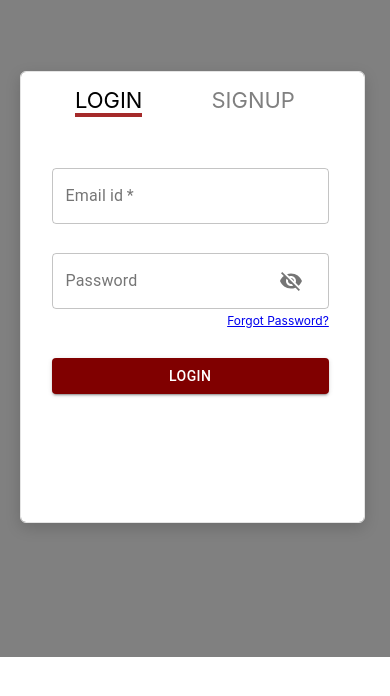
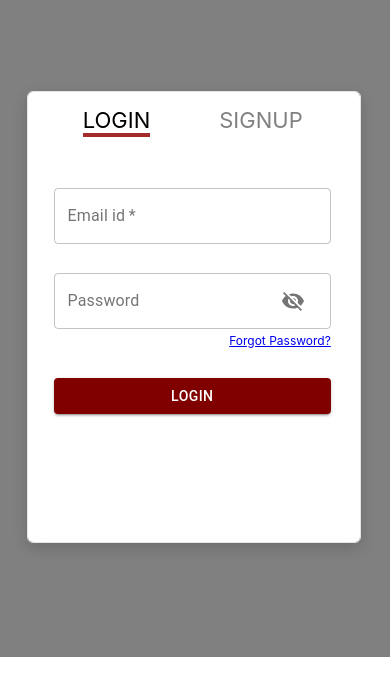
Before and after one commit to jitesh456/BookStoreUserUI, a React (Create React App) app: page / in a window 390 px wide. Shown: the top 696 px of the page. Built offline with nearby package versions, Linux system fonts and the light colour scheme.

Commit message:
REFACTORED:Css of User Login and Registration page

```diff
--- a/src/css/UserLogin.css
+++ b/src/css/UserLogin.css
@@ -7,7 +7,7 @@
 }
 
 .main-container {
-    margin-top: 100px;
+    margin-top: 120px;
     margin-left: 300px;
     width: 624px;
     height: 391px;
@@ -181,7 +181,7 @@
     .login-fields {
         width: 96%;
         padding-left: 3%;
-        margin-left: -15%;
+        margin-left: -17%;
         margin-top: -9px;
     }
     .tab1 {
@@ -195,34 +195,33 @@
         margin-left: -5%;
     }
     .login-container {
-        width: 88%;
-        margin-left: 5%;
+        width: 85%;
+        margin-left: 7%;
+    }
+}
+
+
+@media screen and (max-height: 840px) and (min-height:650px) and (max-width:415px) and (min-width:315px) {
+    .login-page {
+        height: 840px;
+        width: 411px;
+    }
+    .login-container {
+        width: 79%;
+        margin-left: 11%;
+        margin-top: -90%;
+        margin-bottom: -100%;
+    }
+    .tablist {
+        justify-content: center;
+        margin-left: -5%;
     }
 }
 
 
 
-@media screen and (max-height: 840px) and (min-height:650px) {
-    .login-page {
-        height: 840px;
-    }
-    /*.login-container {*/
-    /*    !* display: flex; *!*/
-    /*    margin-top: -85%;*/
-    /*}*/
-}
 
-@media screen and (height: 667px) {
-    .login-page {
-        height: 670px;
-    }
-    /*.login-container {*/
-    /*    margin-top: -100%;*/
-    /*}*/
-}
-
-
-@media screen and (max-width: 1024px) and (min-width:768px) {
+@media screen and (max-width: 1024px) and (min-width:768px) and (min-height: 1024px) and (max-height:1400px) {
     .login-page {
         height: 1400px;
         width: 1030px
@@ -258,5 +257,4 @@
         margin-left: 9%;
     }
 
-
 }
```
